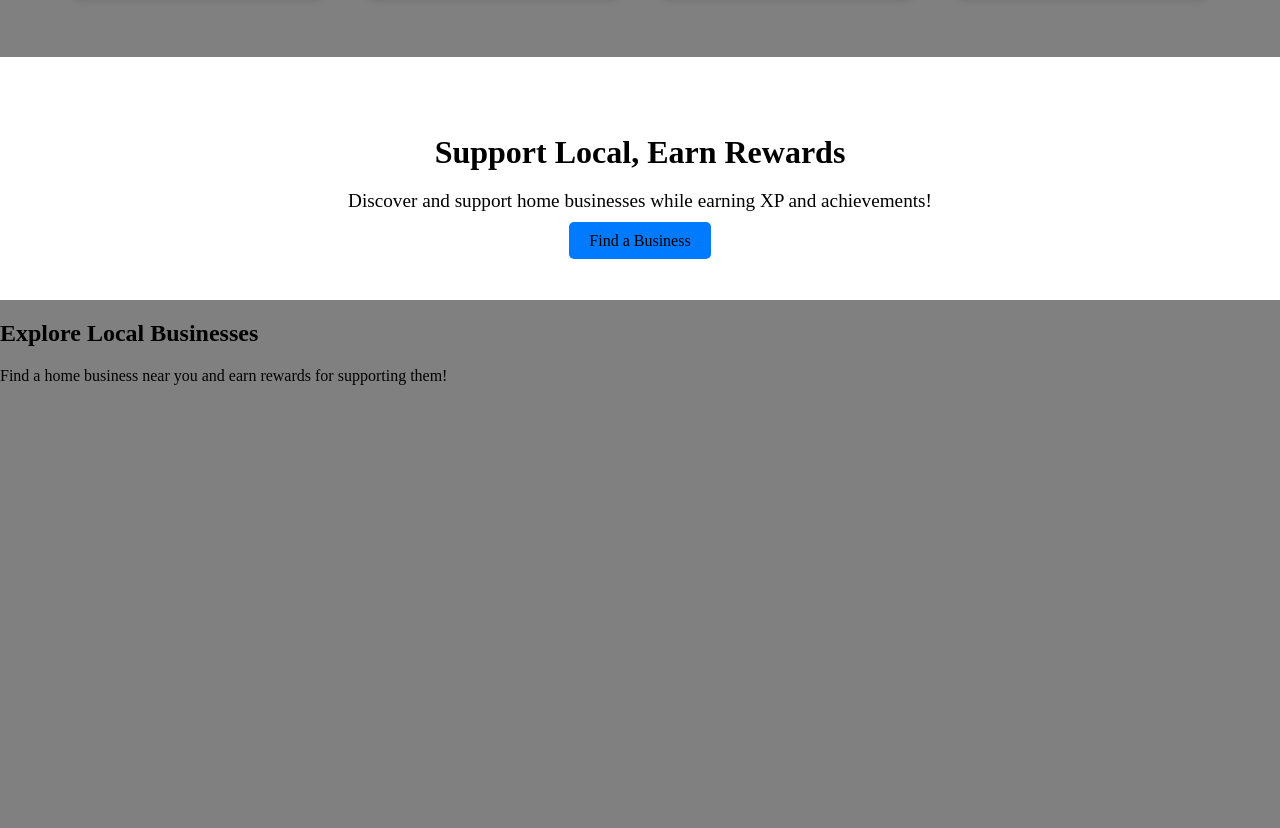
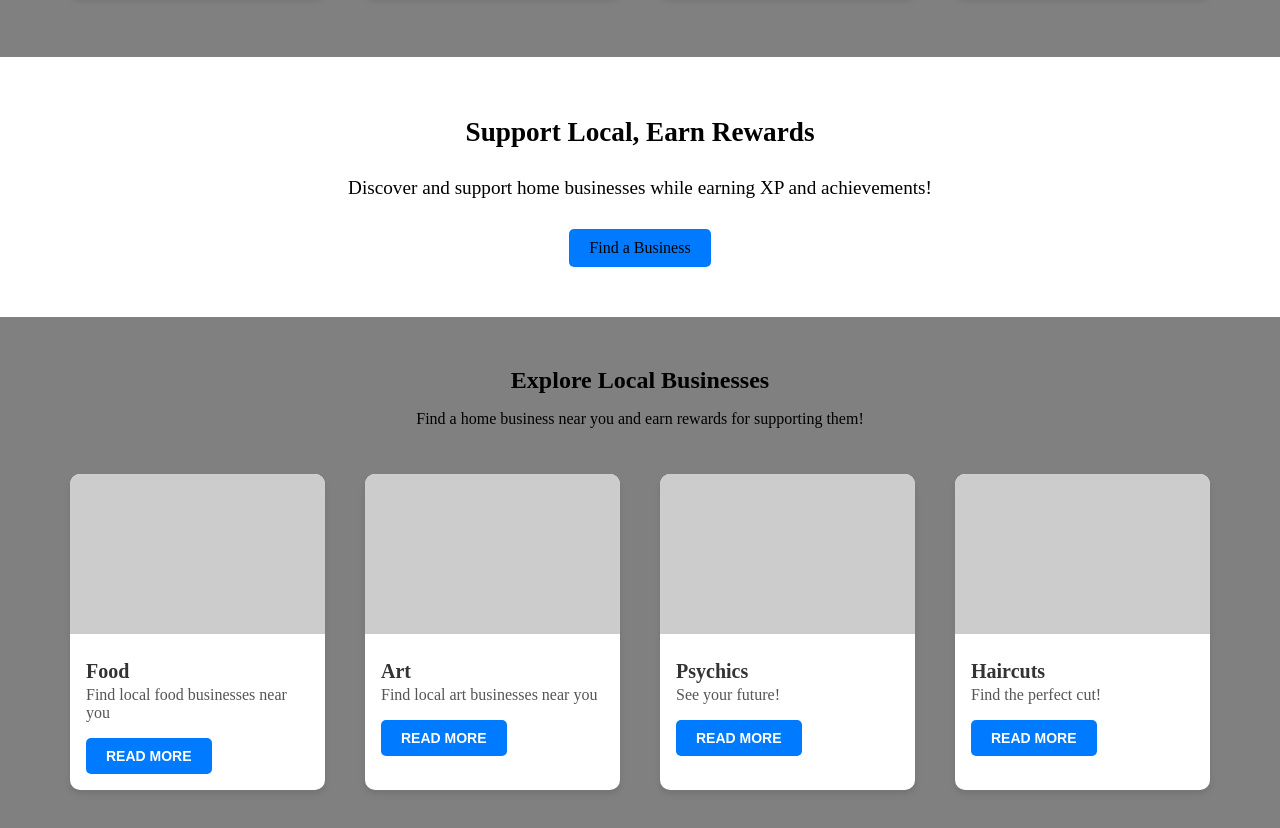
Before and after one commit to melindaahli/IrvineHacks25, a plain HTML site: page index.html in a window 1280 px wide. Shown: the part 564-1392 px from the top of the page. Before the commit the page ends 965 px from the top, so only its background shows below. Drawn offline with Linux system fonts and the light colour scheme; no server answers.

Commit message:
Finish index scratch

```diff
--- a/index.html
+++ b/index.html
@@ -119,6 +119,50 @@
     <p>Find a home business near you and earn rewards for supporting them!</p>
     <!-- Business listings will go here -->
   </section>
+  <div class="catagories">
+    <div class="category-card">
+      <div class="card-image"></div>
+      <div class="card-content">
+        <h5>Food</h5>
+        <p>Find local food businesses near you</p>
+      </div>
+      <div class="card-action">
+        <button>Read More</button>
+      </div>
+    </div>
+    <div class="category-card">
+      <div class="card-image"></div>
+      <div class="card-content">
+        <h5>Art</h5>
+        <p>Find local art businesses near you</p>
+      </div>
+      <div class="card-action">
+        <button>Read More</button>
+      </div>
+    </div>
+
+    <div class="category-card">
+      <div class="card-image"></div>
+      <div class="card-content">
+        <h5>Psychics</h5>
+        <p>See your future!</p>
+      </div>
+      <div class="card-action">
+        <button>Read More</button>
+      </div>
+    </div>
+
+    <div class="category-card">
+      <div class="card-image"></div>
+      <div class="card-content">
+        <h5>Haircuts</h5>
+        <p>Find the perfect cut!</p>
+      </div>
+      <div class="card-action">
+        <button>Read More</button>
+      </div>
+    </div>
+  </div>
 </body>
 
 </html>
--- a/styles.css
+++ b/styles.css
@@ -140,6 +140,7 @@ input:hover {
   font-weight: bold;
 }
 
+
 /* .stat span, .stat ul {
 
 } */
@@ -168,14 +169,19 @@ a:link, a:visited {
 
 /* Hero Section */
 header.hero {
+  display: flex;
+  align-items: center;
+  flex-direction: column;
   text-align: center;
   padding: 50px 20px;
   background-color: #ffffff;
+
 }
 
 .hero h2 {
-  font-size: 2em;
+  font-size: 1.7em;
   margin-bottom: 10px;
+  margin-top: 10px;
 }
 
 .hero p {
@@ -189,6 +195,7 @@ header.hero {
   color: white;
   text-decoration: none;
   border-radius: 5px;
+  margin-top: 10px;
 }
 
 .cta-button:hover {
@@ -280,6 +287,19 @@ header.hero {
   box-shadow: none;
 }
 
+#business-list {
+  display: flex;
+  flex-direction: column;
+  justify-content: center;
+  align-items: center;
+  margin-top: 30px;
+}
+
+#business-list h2 {
+  margin-bottom: 0;
+
+}
+
 @media (max-width: 1000px) {
 
   .catagories {
```
